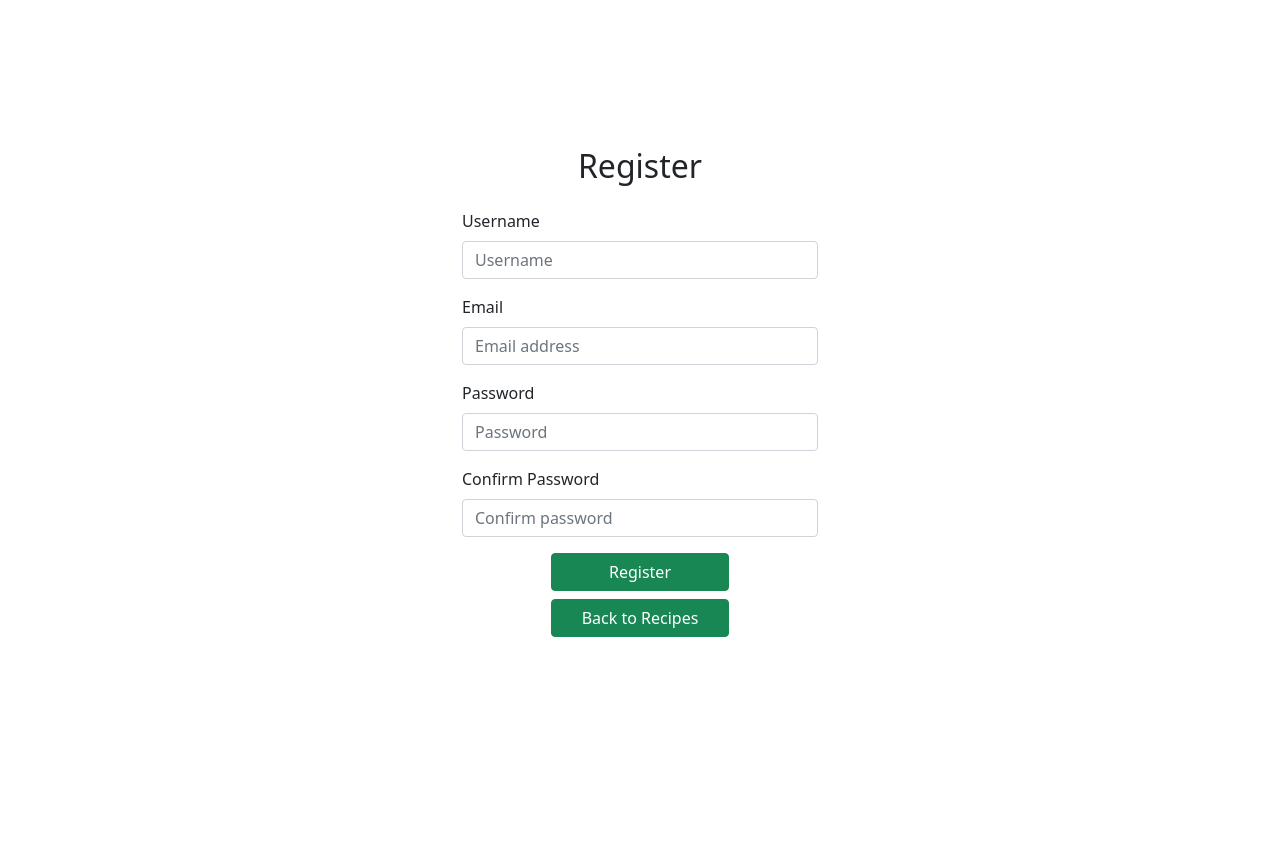
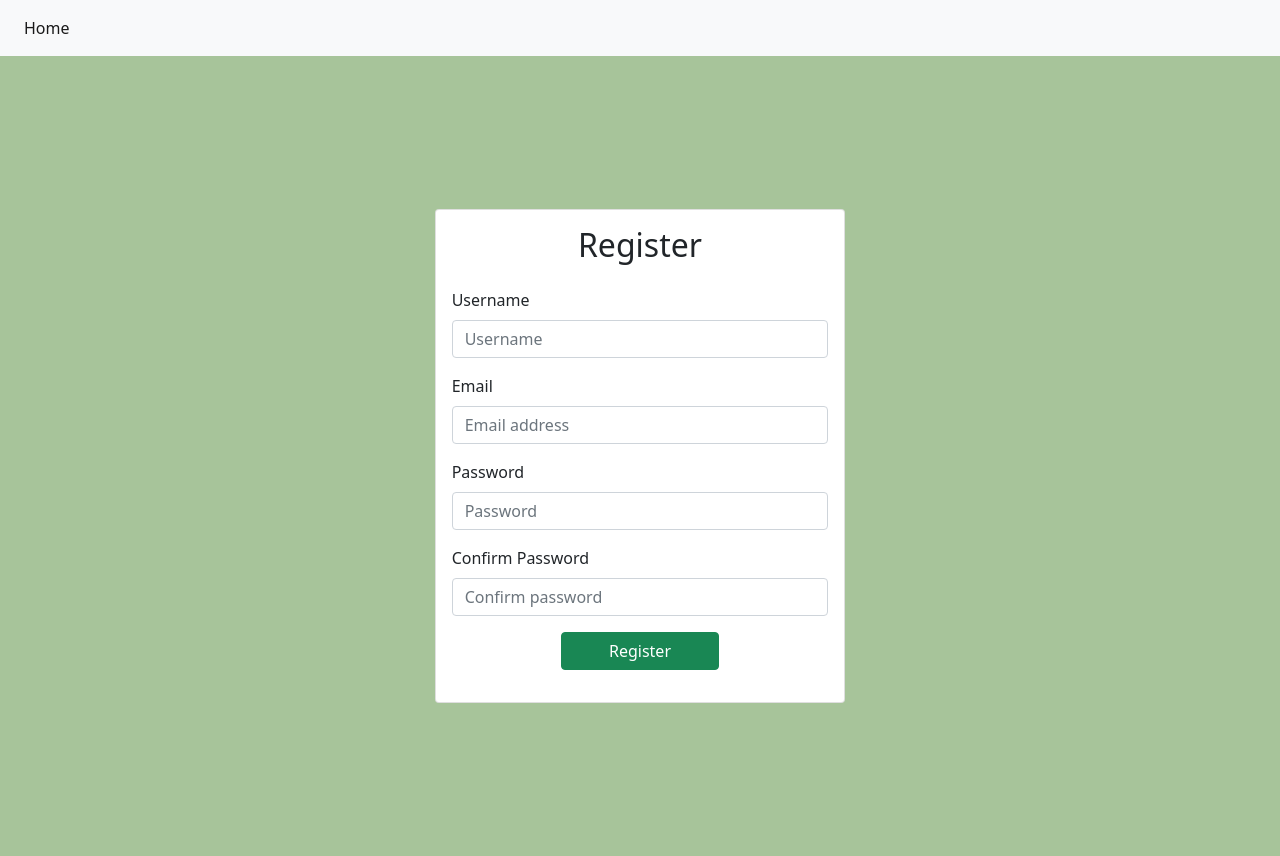
Before and after one commit to PichapopRo/project-pantry, a Django app: page /signup/ in a window 1280 px wide. Before the commit the page ends 637 px from the top, so only its background shows below. Run offline with Django 5.2, Linux system fonts and the light colour scheme.

Commit message:
Add base UI for registration, extends and improve UI on register page

```diff
--- /dev/null
+++ b/templates/base_regis.html
@@ -0,0 +1,16 @@
+<link rel="stylesheet" href="https://cdn.jsdelivr.net/npm/bootstrap@4.3.1/dist/css/bootstrap.min.css" integrity="sha384-ggOyR0iXCbMQv3Xipma34MD+dH/1fQ784/j6cY/iJTQUOhcWr7x9JvoRxT2MZw1T" crossorigin="anonymous">
+<head>
+    <meta charset="utf-8">
+    <meta name="viewport" content="width=device-width, initial-scale=1, shrink-to-fit=no">
+</head>
+<body style="background-color: #a7c49a;">
+<nav class="navbar navbar-expand-lg navbar-light bg-light mx-auto" style="background-color: #a7c49a;">
+  <div class="collapse navbar-collapse" id="navbarNavAltMarkup">
+    <div class="navbar-nav">
+      <a class="nav-item nav-link active" href="/recipes/">Home</a>
+    </div>
+  </div>
+</nav>
+</body>
+{% block content %}
+{% endblock %}
--- a/templates/registration/signup.html
+++ b/templates/registration/signup.html
@@ -1,14 +1,16 @@
+{% extends 'base_regis.html' %}
+{% block content %}
 <head>
 	<meta charset="UTF-8">
 	<meta name="viewport" content="width=device-width, initial-scale=1.0">
 	<title>Register</title>
 	<link href="https://cdn.jsdelivr.net/npm/bootstrap@5.1.3/dist/css/bootstrap.min.css" rel="stylesheet" integrity="sha384-1BmE4kWBq78iYhFldvKuhfTAU6auU8tT94WrHftjDbrCEXSU1oBoqyl2QvZ6jIW3" crossorigin="anonymous">
 </head>
-<body style = "background-color = #a7c49a">
-
-<div class="container">
+<body>
 		<div class="row h-100 justify-content-center align-items-center">
 			<div class="col-md-6 col-lg-4 wrapper">
+                <div class="card mx-auto my-10 mx-10">
+                    <div class="card-body p-10 text-left">
 				<h2 class="text-center mb-4">Register</h2>
     {% if messages %}
         <div class="mb-3 mx-auto">{{ message }}</div>
@@ -31,10 +33,13 @@
             <label for="password" class="form-label"> Confirm Password</label>
             <input type="password" name="{{ form.password.name }}" id="confirm_password" class="form-control password-input" placeholder="Confirm password">
         </div>
-        <div class="d-grid gap-2 col-6 mx-auto">
+        <div class="d-grid gap-3 col-md-6 mx-auto ">
             <button type="submit" class="btn btn-success">Register</button>
-            <a class="btn btn-success" href="{% url 'recipe_list' %}">Back to Recipes</a>
         </div>
-		</div>
-    </div>
+</form>
+                    </div>
+                </div>
+		    </div>
+        </div>
 </body>
+{% endblock %}
```
Also changed, not shown: templates/registration/login.html (+3 -4 lines).
